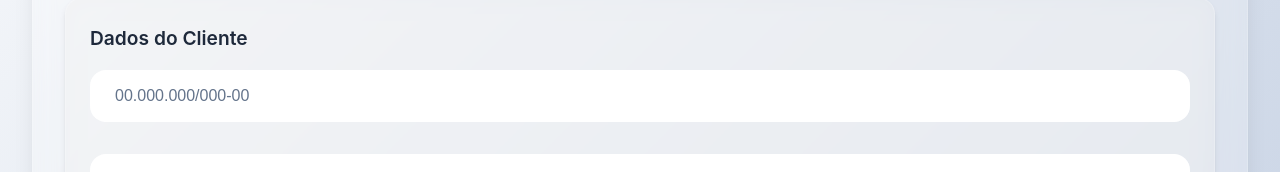
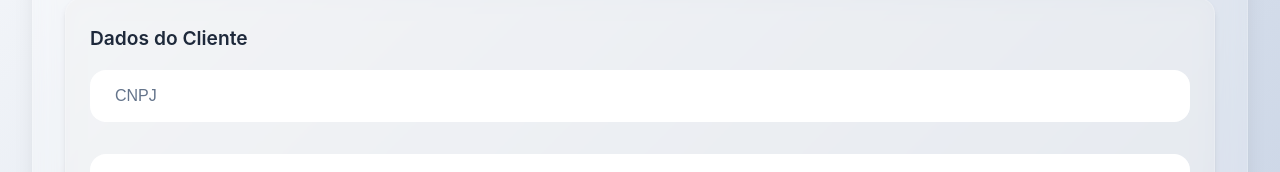
Before and after one commit to Henrique-777/pedidos-app, a React (Vite) app: page / in a window 1280 px wide. Shown: the part 163-335 px from the top of the page. Built offline with nearby package versions, Linux system fonts and the light colour scheme.

Commit message:
Update App.jsx
Máscara de CNPJ no input substituído por "CNPJ"

```diff
--- a/src/App.jsx
+++ b/src/App.jsx
@@ -410,7 +410,7 @@ export default function App() {
           <div style={{ position: 'relative', marginBottom: '1rem'}}>
             <input
             type="text"
-            placeholder="00.000.000/000-00"
+            placeholder="CNPJ"
             className={`modern-input ${cnpjErro ? 'error' : ''}`}
             value={cnpj}
             onChange={handleCNPJChange}
```
